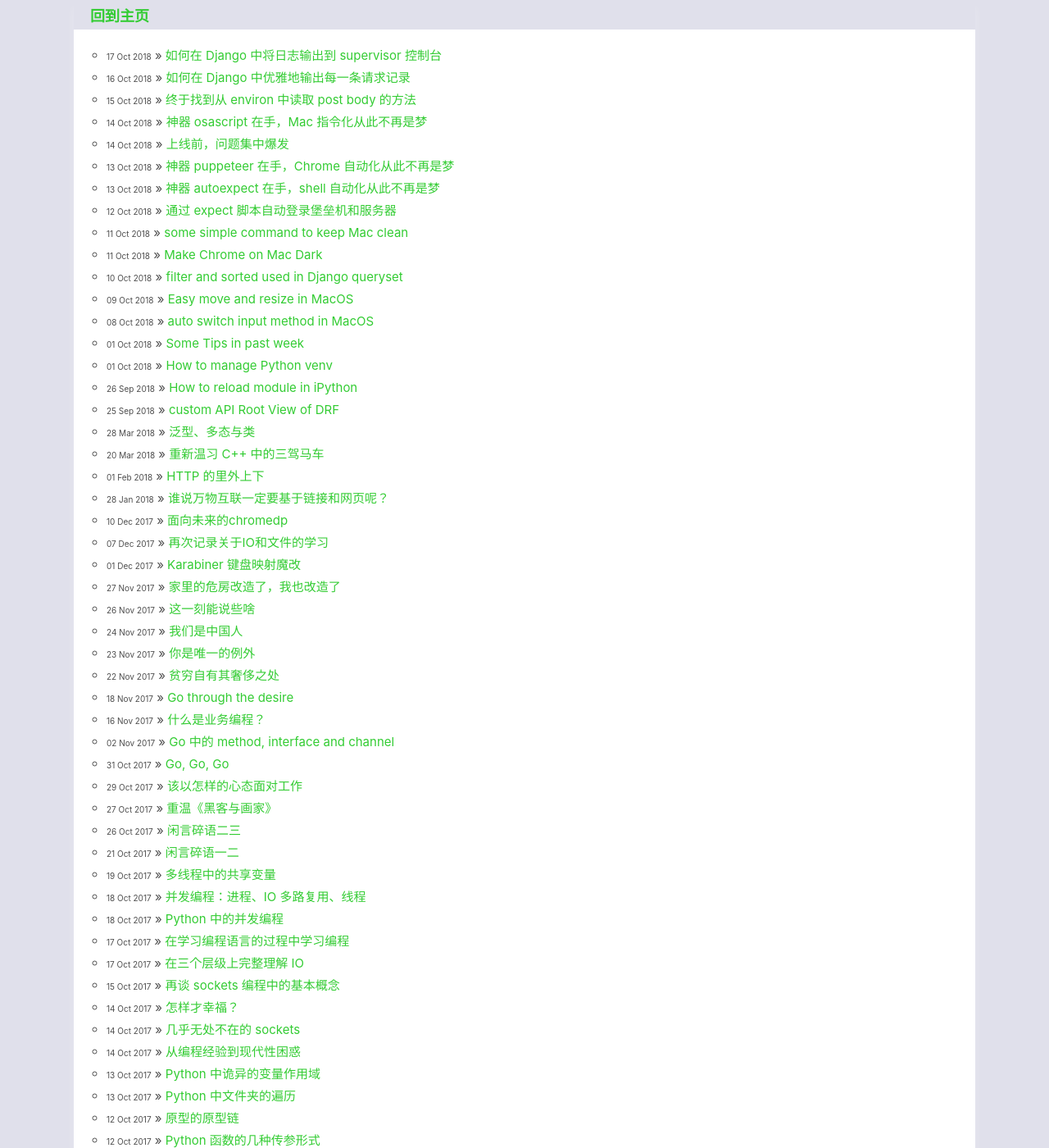
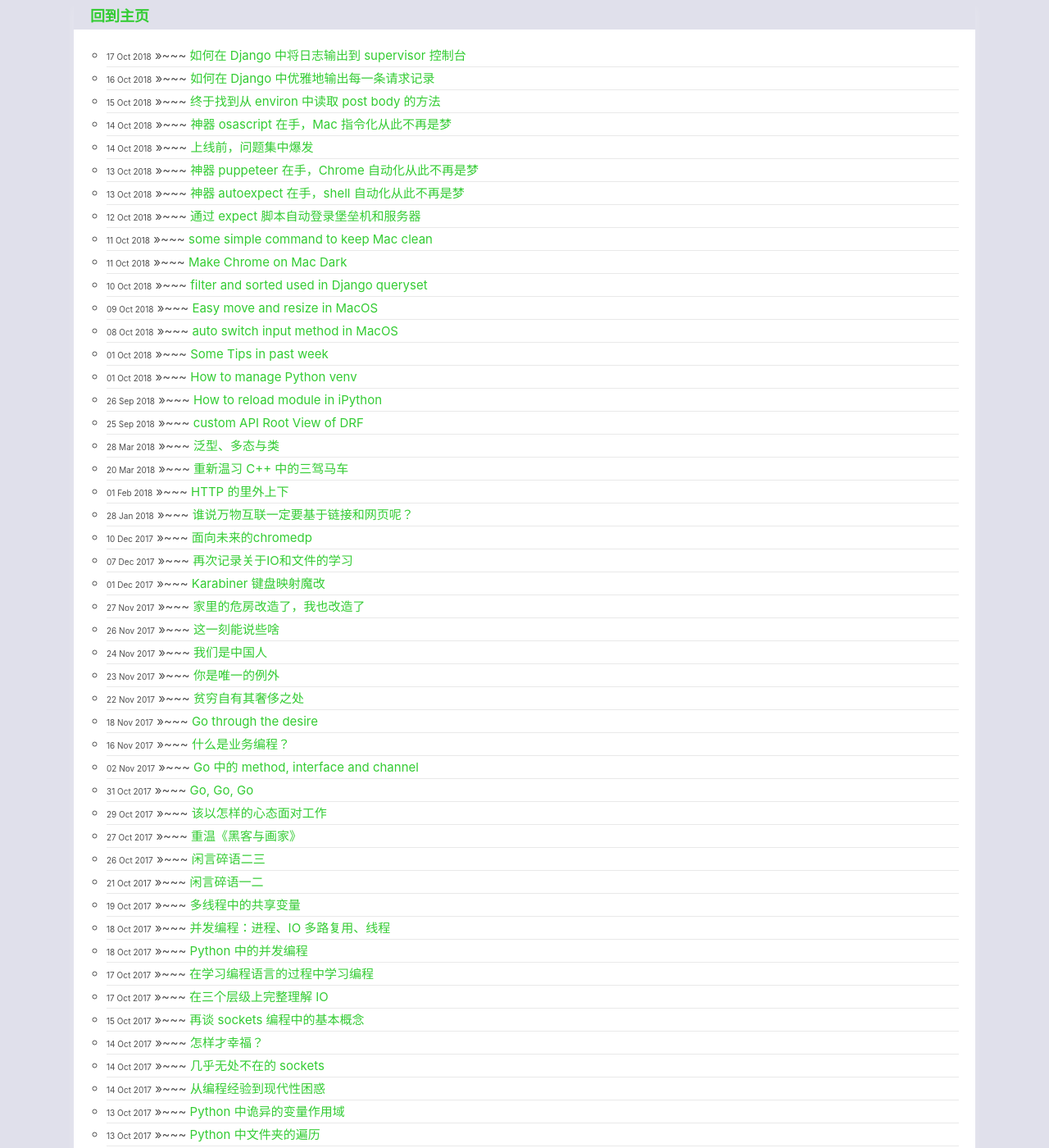
Before and after one commit to xxleyi/xxleyi.github.io, a Jekyll site: the page built from blog/index.html, in a window 1280 px wide and 1400 px high. Shown: the whole window at 82% size. Built offline with Jekyll 4.4.1, drawn with Linux system fonts in a browser that asks for light colours; some of the changed text lies outside the part shown.

Commit message:
refine layout

```diff
--- a/blog/index.html
+++ b/blog/index.html
@@ -3,8 +3,8 @@
 title: 西了意的个人博客 -- 记录日常
 ---
 
-	<ul id="posts" style="list-style-type: circle; margin-left: 0rem;">
+	<ul id="posts" style="list-style-type: circle;">
 	  {% for post in site.posts %}
-	    <li style="margin-left: -2rem; font-size: 1.5rem;"><span style="font-size: 1rem;">{{ post.date | date_to_string }}</span> » <a href="{{ post.url }}" title="{{ post.title }}">{{ post.title }}</a></li>
+	    <li style="margin-left: -2rem; font-size: 1.5rem; text-align: left; border-bottom:1px solid #e9e9e9;"><span style="font-size: 1rem;">{{ post.date | date_to_string }}</span> »~~~ <a href="{{ post.url }}" title="{{ post.title }}">{{ post.title }}</a></li>
 	  {% endfor %}
 	</ul>
```
Also changed, not shown: css/post_test.css (deleted, +0 -22 lines).
